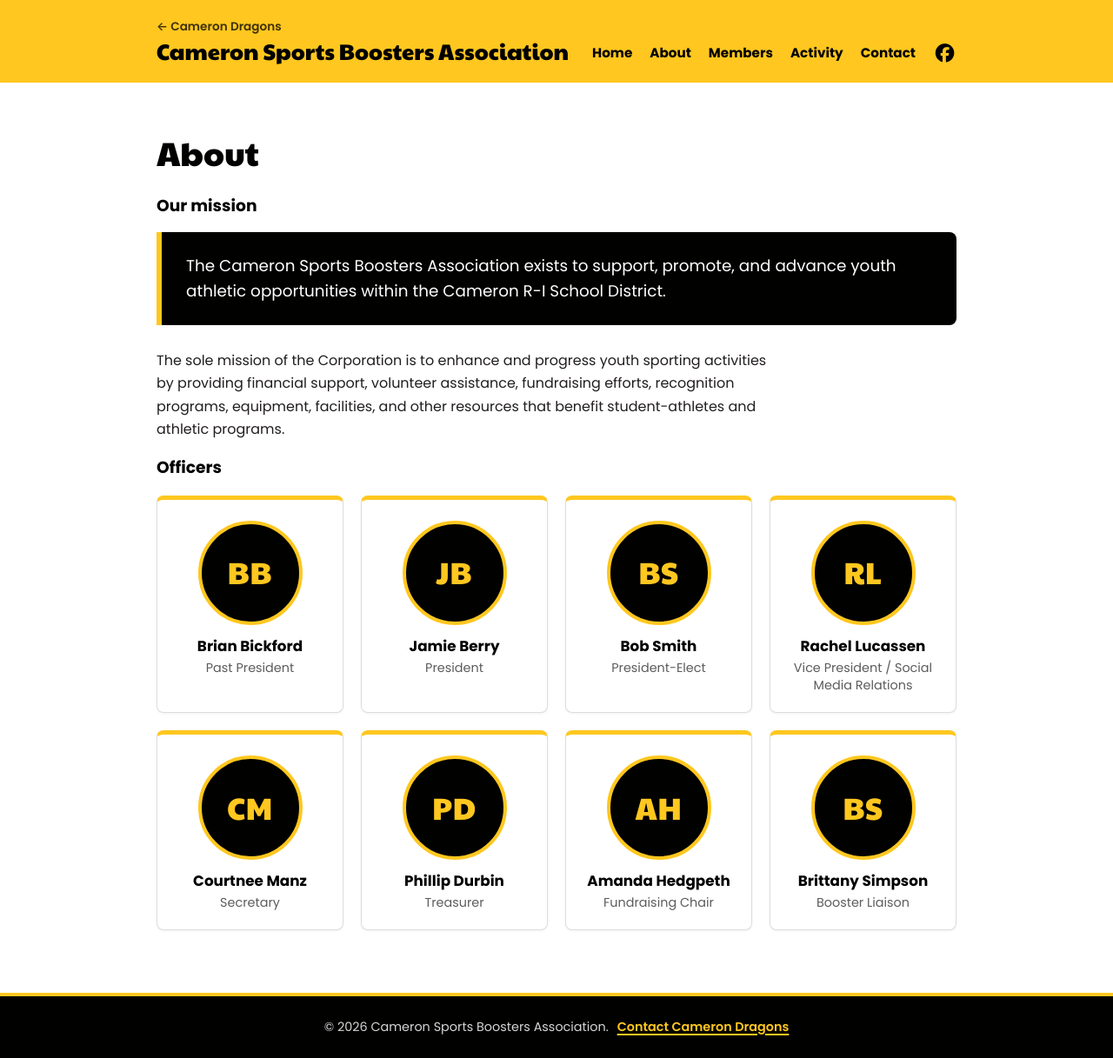
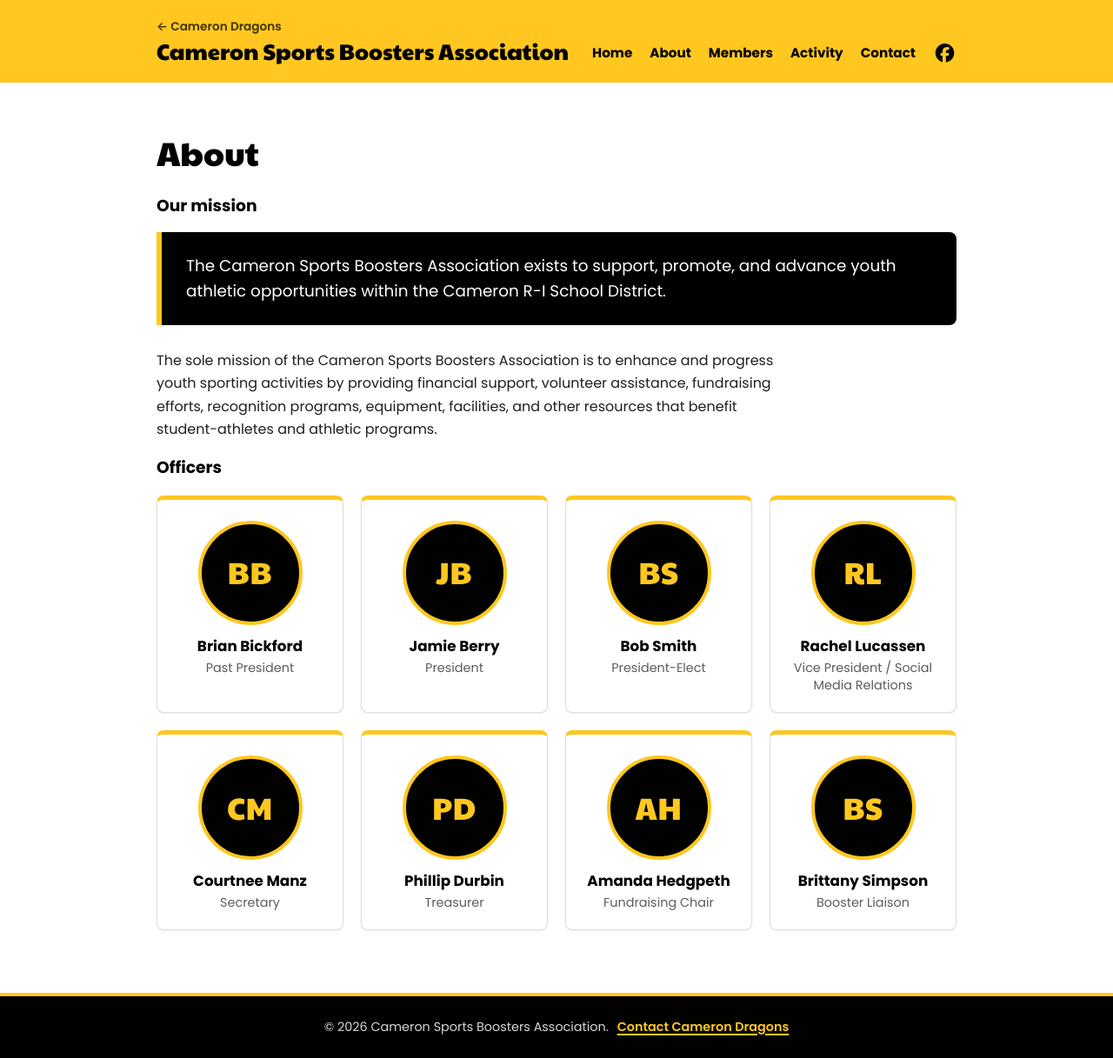
Before and after one commit to beeoohbee/cameron-dragons, a Jekyll site: the page built from sports-boosters/about.md, in a window 1280 px wide. Shown: the whole page at 87% size. Built offline with Jekyll 4.4.1, drawn with Linux system fonts in a browser that asks for light colours.

Commit message:
Add favicon and link-preview image; refresh README
- Favicon, apple-touch and Android icons cropped from the home hero art
- 1200x630 sharing image plus meta description, canonical, Open Graph and
  Twitter card tags on every page (per-page description/share_image overrides)
- README rewritten for the current site: pages, common edits, card types,
  members privacy rule, photos/credits, icons, publishing via GitHub Actions
- Sports Boosters mission: name the association instead of "the Corporation"

Co-Authored-By: Claude Opus 5.5 <noreply@anthropic.com>
Claude-Session: https://claude.ai/code/session_01P8SywuUUsizdfWfXZ5Kayy

```diff
--- a/_includes/head.html
+++ b/_includes/head.html
@@ -2,6 +2,34 @@
   <meta charset="UTF-8">
   <meta name="viewport" content="width=device-width, initial-scale=1.0">
   <title>{{ page.title }} | {{ page.site_name | default: site.title }}</title>
+  {% comment %}
+    Description and link-preview (Open Graph / Twitter) tags. A page can set its
+    own `description` or `share_image` in front matter; sub-site pages fall back
+    to their org's tagline, everything else to the site description and the
+    default sharing image (assets/images/og-image.jpg, 1200x630).
+  {% endcomment %}
+  {% assign head_subsite = site.data.subsites | where: "key", page.subsite | first %}
+  {% capture page_description %}{{ page.description | default: head_subsite.tagline | default: site.description | strip_newlines | strip }}{% endcapture %}
+  {% capture page_title %}{{ page.title }} | {{ page.site_name | default: site.title }}{% endcapture %}
+  {% assign share_image = page.share_image | default: "/assets/images/og-image.jpg" | absolute_url %}
+  <meta name="description" content="{{ page_description | escape }}">
+  <link rel="canonical" href="{{ page.url | absolute_url }}">
+  <meta property="og:type" content="website">
+  <meta property="og:site_name" content="{{ site.title }}">
+  <meta property="og:title" content="{{ page_title | escape }}">
+  <meta property="og:description" content="{{ page_description | escape }}">
+  <meta property="og:url" content="{{ page.url | absolute_url }}">
+  <meta property="og:image" content="{{ share_image }}">
+  <meta property="og:image:width" content="1200">
+  <meta property="og:image:height" content="630">
+  <meta property="og:image:alt" content="The Cameron Dragons mascot with the words Cameron Dragons">
+  <meta name="twitter:card" content="summary_large_image">
+  <meta name="theme-color" content="#ffc71f">
+  <!-- Icons (cropped from the home page hero art) -->
+  <link rel="icon" href="{{ '/favicon.ico' | relative_url }}" sizes="32x32">
+  <link rel="icon" href="{{ '/assets/images/icons/favicon-32.png' | relative_url }}" type="image/png" sizes="32x32">
+  <link rel="icon" href="{{ '/assets/images/icons/icon-192.png' | relative_url }}" type="image/png" sizes="192x192">
+  <link rel="apple-touch-icon" href="{{ '/apple-touch-icon.png' | relative_url }}">
   <link rel="preconnect" href="https://fonts.googleapis.com">
   <link rel="preconnect" href="https://fonts.gstatic.com" crossorigin>
   <link rel="stylesheet" href="https://fonts.googleapis.com/css2?family=Paytone+One&family=Poppins:wght@400;600;700&display=swap">
--- a/sports-boosters/about.md
+++ b/sports-boosters/about.md
@@ -8,7 +8,7 @@ permalink: /sports-boosters/about/
 > The Cameron Sports Boosters Association exists to support, promote, and advance youth athletic opportunities within the Cameron R-I School District.
 {: .mission-statement}
 
-The sole mission of the Corporation is to enhance and progress youth sporting activities by providing financial support, volunteer assistance, fundraising efforts, recognition programs, equipment, facilities, and other resources that benefit student-athletes and athletic programs.
+The sole mission of the Cameron Sports Boosters Association is to enhance and progress youth sporting activities by providing financial support, volunteer assistance, fundraising efforts, recognition programs, equipment, facilities, and other resources that benefit student-athletes and athletic programs.
 
 ### Officers
 
```
Also changed, not shown: CLAUDE.md (+1 -1 lines), README.md, apple-touch-icon.png (added), assets/images/icons/favicon-32.png (added), assets/images/icons/icon-192.png (added), assets/images/og-image.jpg (added), favicon.ico (added).
